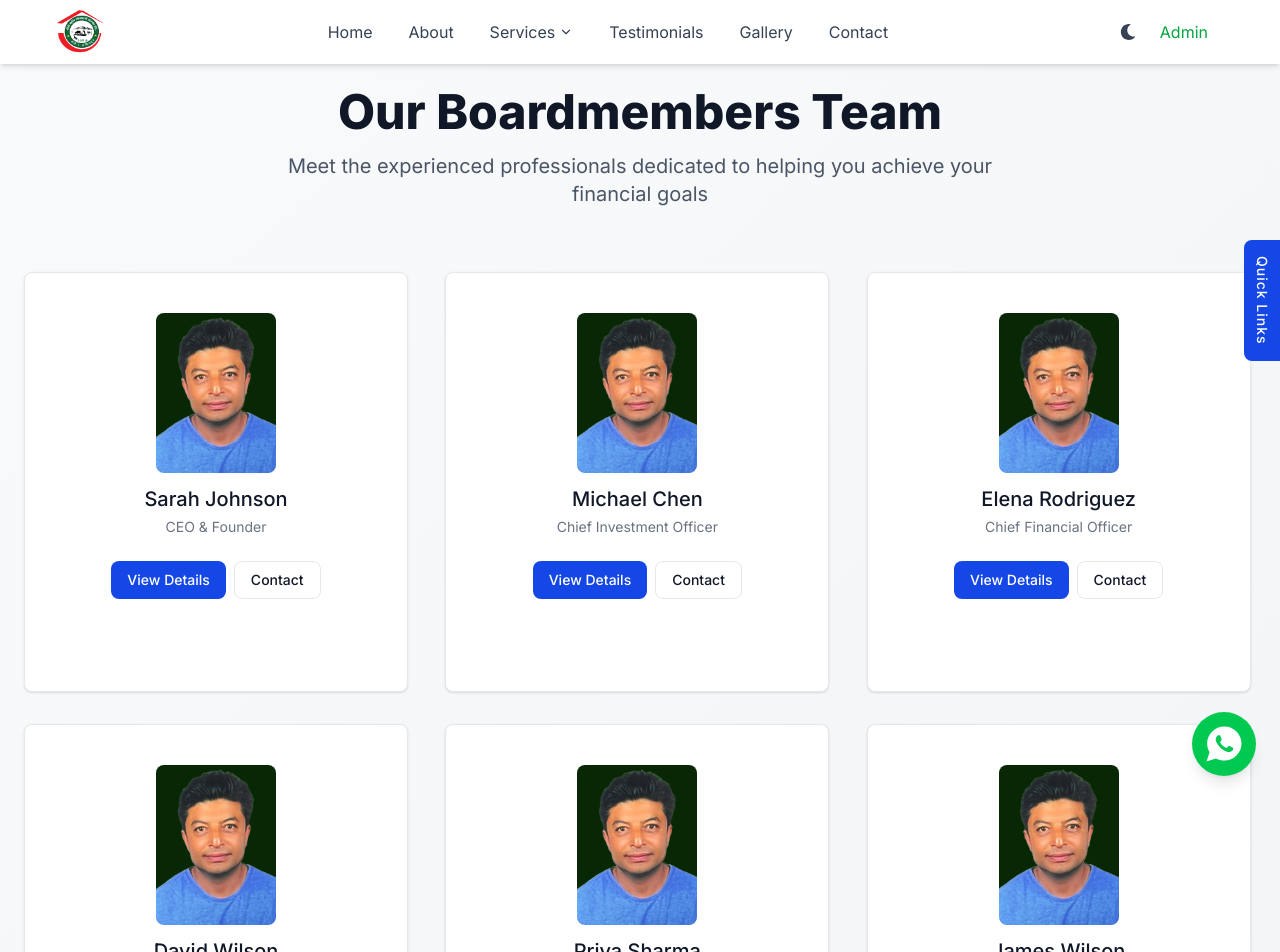
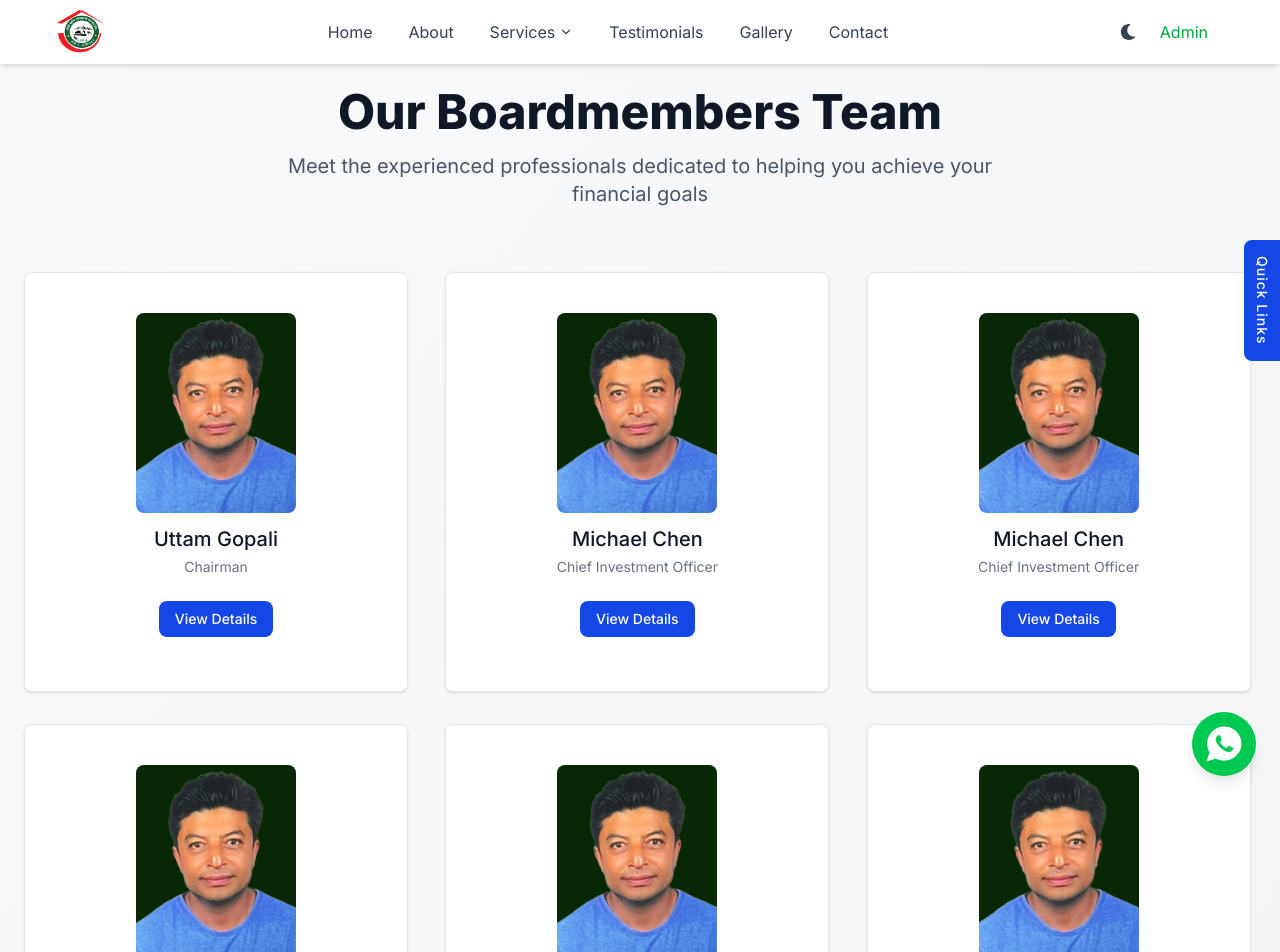
Before and after one commit to iamprabin-git/lele_sahakari, a Next.js app: page /team in a window 1280 px wide. Shown: the top 952 px of the page. Built offline with nearby package versions, Linux system fonts and the light colour scheme.

Commit message:
chore:team member
Signed-off-by: Prabin Dangol <dprabin23@gmail.com>

```diff
--- a/src/components/TeamCard.js
+++ b/src/components/TeamCard.js
@@ -1,10 +1,31 @@
-// components/TeamCard.js
 import React from "react";
 import Link from "next/link";
 import Image from "next/image";
-
+import {
+  FaFacebookF,
+  FaWhatsapp,
+  FaInstagram,
+  FaLinkedinIn,
+  FaTwitter,
+  FaEnvelope,
+  FaPhone
+} from "react-icons/fa";
 
 const TeamCard = ({ member, flipped, toggleFlip }) => {
+  // Social media icon mapping
+  const getSocialIcon = (platform) => {
+    const icons = {
+      facebook: <FaFacebookF className="w-4 h-4 text-[#1877F2]" />,
+      whatsapp: <FaWhatsapp className="w-4 h-4 text-[#25D366]" />,
+      instagram: <FaInstagram className="w-4 h-4 text-[#E1306C]" />,
+      linkedin: <FaLinkedinIn className="w-4 h-4 text-[#0A66C2]" />,
+      twitter: <FaTwitter className="w-4 h-4 text-[#1DA1F2]" />,
+      email: <FaEnvelope className="w-4 h-4 text-gray-600 dark:text-gray-300" />,
+      phone: <FaPhone className="w-4 h-4 text-gray-600 dark:text-gray-300" />
+    };
+    return icons[platform] || null;
+  };
+
   return (
     <div
       className="w-full max-w-sm bg-white border border-gray-200 rounded-lg shadow-sm dark:bg-gray-800 dark:border-gray-700 h-[420px] [perspective:1000px] cursor-pointer"
@@ -14,8 +35,8 @@ const TeamCard = ({ member, flipped, toggleFlip }) => {
         {/* Front of Card */}
         <div className="flip-card-front absolute inset-0 [backface-visibility:hidden]">
           <div className="flex flex-col items-center pb-10 h-full">
-            {/* Image container with conditional rendering */}
-            <div className="w-30 h-40 rounded-lg mb-3 mt-10 overflow-hidden relative">
+            {/* Image container */}
+            <div className="w-40 h-50 rounded-lg mb-3 mt-10 overflow-hidden relative">
               {member.imageUrl ? (
                 <Image
                   src={member.imageUrl}
@@ -49,13 +70,6 @@ const TeamCard = ({ member, flipped, toggleFlip }) => {
               >
                 View Details
               </button>
-              <Link
-                href={`mailto:${member.email}`}
-                className="py-2 px-4 ms-2 text-sm font-medium text-gray-900 focus:outline-none bg-white rounded-lg border border-gray-200 hover:bg-gray-100 hover:text-blue-700 focus:z-10 focus:ring-4 focus:ring-gray-100 dark:focus:ring-gray-700 dark:bg-gray-800 dark:text-gray-400 dark:border-gray-600 dark:hover:text-white dark:hover:bg-gray-700"
-                onClick={e => e.stopPropagation()}
-              >
-                Contact
-              </Link>
             </div>
           </div>
         </div>
@@ -77,7 +91,7 @@ const TeamCard = ({ member, flipped, toggleFlip }) => {
           </div>
 
           <div className="px-6 pb-6">
-            {/* Profile image on back */}
+            {/* Profile header */}
             <div className="flex items-center mt-2 gap-4">
               <div className="w-16 h-16 rounded-full overflow-hidden relative">
                 {member.imageUrl ? (
@@ -103,26 +117,46 @@ const TeamCard = ({ member, flipped, toggleFlip }) => {
               </div>
             </div>
 
-            <div className="mt-4 space-y-3">
+            <div className="mt-4 space-y-4">
+              {/* About section */}
               <div>
                 <h4 className="font-semibold text-gray-900 dark:text-white">About</h4>
                 <p className="text-gray-600 dark:text-gray-400 text-sm mt-1">{member.bio}</p>
               </div>
 
+              {/* Contact section with icons */}
               <div>
                 <h4 className="font-semibold text-gray-900 dark:text-white">Contact</h4>
-                <p className="text-gray-600 dark:text-gray-400 text-sm mt-1">
+                <div className="mt-2 space-y-2">
+                  <div className="flex items-center gap-2">
+                    <div className="flex items-center justify-center w-8 h-8 rounded-full bg-gray-100 dark:bg-gray-700">
+                      <FaEnvelope className="w-4 h-4 text-gray-600 dark:text-gray-300" />
+                    </div>
                     <Link
                       href={`mailto:${member.email}`}
-                    className="hover:text-blue-600 dark:hover:text-blue-400"
+                      className="text-sm text-gray-600 dark:text-gray-400 hover:text-blue-600 dark:hover:text-blue-400"
                       onClick={e => e.stopPropagation()}
                     >
                       {member.email}
                     </Link>
-                </p>
-                <p className="text-gray-600 dark:text-gray-400 text-sm">{member.phone}</p>
                   </div>
 
+                  <div className="flex items-center gap-2">
+                    <div className="flex items-center justify-center w-8 h-8 rounded-full bg-gray-100 dark:bg-gray-700">
+                      <FaPhone className="w-4 h-4 text-gray-600 dark:text-gray-300" />
+                    </div>
+                    <Link
+                      href={`tel:${member.phone}`}
+                      className="text-sm text-gray-600 dark:text-gray-400 hover:text-blue-600 dark:hover:text-blue-400"
+                      onClick={e => e.stopPropagation()}
+                    >
+                      {member.phone}
+                    </Link>
+                  </div>
+                </div>
+              </div>
+
+              {/* Expertise section */}
               <div>
                 <h4 className="font-semibold text-gray-900 dark:text-white">Expertise</h4>
                 <div className="flex flex-wrap gap-2 mt-2">
@@ -137,20 +171,28 @@ const TeamCard = ({ member, flipped, toggleFlip }) => {
                 </div>
               </div>
 
+              {/* Social media section with icons */}
               <div>
                 <h4 className="font-semibold text-gray-900 dark:text-white">Connect</h4>
-                <div className="flex space-x-4 mt-2">
+                <div className="flex gap-3 mt-3">
                   {Object.entries(member.social).map(([platform, url]) => (
                     <Link
                       key={platform}
                       href={url}
                       target="_blank"
                       rel="noopener noreferrer"
-                      className="text-gray-500 hover:text-blue-600 dark:hover:text-blue-400"
+                      className={`
+                        flex items-center justify-center
+                        w-10 h-10 rounded-full
+                        bg-gray-100 dark:bg-gray-700
+                        hover:bg-gray-200 dark:hover:bg-gray-600
+                        transition-colors duration-300
+                        ${platform === 'whatsapp' ? 'hover:bg-green-100 dark:hover:bg-green-900' : ''}
+                      `}
                       onClick={e => e.stopPropagation()}
+                      aria-label={`Connect via ${platform}`}
                     >
-                      <span className="sr-only">{platform}</span>
-                      <div className="bg-gray-200 border-2 border-dashed rounded-xl w-8 h-8" />
+                      {getSocialIcon(platform)}
                     </Link>
                   ))}
                 </div>
--- a/src/constants/teamMembers.js
+++ b/src/constants/teamMembers.js
@@ -1,21 +1,28 @@
-// constants/teamMembers.js
 import image1 from "../assets/boardMember/uttam.png";
+
+// Helper function to generate WhatsApp links
+function getWhatsAppLink(phone) {
+  const cleaned = phone.replace(/\D/g, "");
+  return `https://wa.me/${cleaned}`;
+}
+
 export const teamMembers = [
   {
     id: 1,
-    name: "Sarah Johnson",
-    designation: "CEO & Founder",
+    name: "Uttam Gopali",
+    designation: "Chairman",
     email: "sarah@wealthbridge.com",
-    phone: "+1 (555) 123-4567",
+    phone: "+9779851182568",
     imageUrl: image1,
-    bio: "With over 20 years in finance, Sarah founded WealthBridge to create a client-first financial services firm. She holds an MBA from Harvard Business School.",
+    bio: "With over 10 years in Co-oprative",
     social: {
-      linkedin: "https://linkedin.com/in/sarahjohnson",
-      twitter: "https://twitter.com/sarahj",
-      instagram: "https://instagram.com/sarahj_finance"
+      facebook: "https://linkedin.com/in/sarahjohnson",
+      whatsapp: getWhatsAppLink("+9779851182568"),
+      instagram: "https://instagram.com/sarahj_finance",
     },
-    expertise: ["Strategic Planning", "Wealth Management", "Corporate Finance"]
+    expertise: ["Strategic Planning", "Wealth Management", "Corporate Finance"],
   },
+  // Update other members similarly
   {
     id: 2,
     name: "Michael Chen",
@@ -23,67 +30,88 @@ export const teamMembers = [
     email: "michael@wealthbridge.com",
     phone: "+1 (555) 234-5678",
     imageUrl: image1,
-    bio: "Michael leads our investment strategy with a focus on long-term value creation. He's a CFA charterholder with 15+ years of portfolio management experience.",
+    bio: "Michael leads our investment strategy...",
     social: {
-      linkedin: "https://linkedin.com/in/michaelchen",
-      twitter: "https://twitter.com/mchen_finance"
+      facebook: "https://linkedin.com/in/michaelchen",
+      whatsapp: getWhatsAppLink("+1 (555) 234-5678"),
+      instagram: "https://instagram.com/michaelc_finance",
     },
-    expertise: ["Portfolio Management", "Asset Allocation", "Risk Analysis"]
+    expertise: ["Portfolio Management", "Asset Allocation", "Risk Analysis"],
   },
+  // Repeat for other members...
   {
     id: 3,
-    name: "Elena Rodriguez",
-    designation: "Chief Financial Officer",
-    email: "elena@wealthbridge.com",
-    phone: "+1 (555) 345-6789",
+    name: "Michael Chen",
+    designation: "Chief Investment Officer",
+    email: "michael@wealthbridge.com",
+    phone: "+1 (555) 234-5678",
     imageUrl: image1,
-    bio: "Elena ensures our financial operations maintain the highest standards of integrity. She's a CPA with Big 4 accounting firm experience.",
+    bio: "Michael leads our investment strategy...",
     social: {
-      linkedin: "https://linkedin.com/in/elenarodriguez",
-      instagram: "https://instagram.com/elena_cfo"
+      facebook: "https://linkedin.com/in/michaelchen",
+      whatsapp: getWhatsAppLink("+1 (555) 234-5678"),
+      instagram: "https://instagram.com/michaelc_finance",
     },
-    expertise: ["Financial Reporting", "Compliance", "Budgeting"]
+    expertise: ["Portfolio Management", "Asset Allocation", "Risk Analysis"],
   },
   {
     id: 4,
-    name: "David Wilson",
-    designation: "Head of Client Relations",
-    email: "david@wealthbridge.com",
-    phone: "+1 (555) 456-7890",
+    name: "Michael Chen",
+    designation: "Chief Investment Officer",
+    email: "michael@wealthbridge.com",
+    phone: "+1 (555) 234-5678",
     imageUrl: image1,
-    bio: "David builds lasting relationships by understanding each client's unique financial goals. He's been in private wealth management for 12+ years.",
+    bio: "Michael leads our investment strategy...",
     social: {
-      linkedin: "https://linkedin.com/in/davidwilson",
-      twitter: "https://twitter.com/dwilsonwealth"
+      facebook: "https://linkedin.com/in/michaelchen",
+      whatsapp: getWhatsAppLink("+1 (555) 234-5678"),
+      instagram: "https://instagram.com/michaelc_finance",
     },
-    expertise: ["Client Engagement", "Relationship Management", "Communication"]
+    expertise: ["Portfolio Management", "Asset Allocation", "Risk Analysis"],
   },
   {
     id: 5,
-    name: "Priya Sharma",
-    designation: "Senior Financial Advisor",
-    email: "priya@wealthbridge.com",
-    phone: "+1 (555) 567-8901",
+    name: "Michael Chen",
+    designation: "Chief Investment Officer",
+    email: "michael@wealthbridge.com",
+    phone: "+1 (555) 234-5678",
     imageUrl: image1,
-    bio: "Priya specializes in retirement planning and wealth preservation strategies. She holds CFP and ChFC designations.",
+    bio: "Michael leads our investment strategy...",
     social: {
-      linkedin: "https://linkedin.com/in/priyasharma",
-      twitter: "https://twitter.com/priya_fp"
+      facebook: "https://linkedin.com/in/michaelchen",
+      whatsapp: getWhatsAppLink("+1 (555) 234-5678"),
+      instagram: "https://instagram.com/michaelc_finance",
     },
-    expertise: ["Retirement Planning", "Estate Planning", "Tax Strategy"]
+    expertise: ["Portfolio Management", "Asset Allocation", "Risk Analysis"],
   },
   {
     id: 6,
-    name: "James Wilson",
-    designation: "Investment Analyst",
-    email: "james@wealthbridge.com",
-    phone: "+1 (555) 678-9012",
+    name: "Michael Chen",
+    designation: "Chief Investment Officer",
+    email: "michael@wealthbridge.com",
+    phone: "+1 (555) 234-5678",
     imageUrl: image1,
-    bio: "James conducts market research and identifies investment opportunities. He holds a Master's in Financial Engineering.",
+    bio: "Michael leads our investment strategy...",
     social: {
-      linkedin: "https://linkedin.com/in/jameswilson",
-      twitter: "https://twitter.com/jwilson_analyst"
+      facebook: "https://linkedin.com/in/michaelchen",
+      whatsapp: getWhatsAppLink("+1 (555) 234-5678"),
+      instagram: "https://instagram.com/michaelc_finance",
     },
-    expertise: ["Market Research", "Quantitative Analysis", "Financial Modeling"]
-  }
+    expertise: ["Portfolio Management", "Asset Allocation", "Risk Analysis"],
+  },
+  {
+    id: 7,
+    name: "Michael Chen",
+    designation: "Chief Investment Officer",
+    email: "michael@wealthbridge.com",
+    phone: "+1 (555) 234-5678",
+    imageUrl: image1,
+    bio: "Michael leads our investment strategy...",
+    social: {
+      facebook: "https://linkedin.com/in/michaelchen",
+      whatsapp: getWhatsAppLink("+1 (555) 234-5678"),
+      instagram: "https://instagram.com/michaelc_finance",
+    },
+    expertise: ["Portfolio Management", "Asset Allocation", "Risk Analysis"],
+  },
 ];
```
Lines whose indentation alone changed are shown as unchanged.
